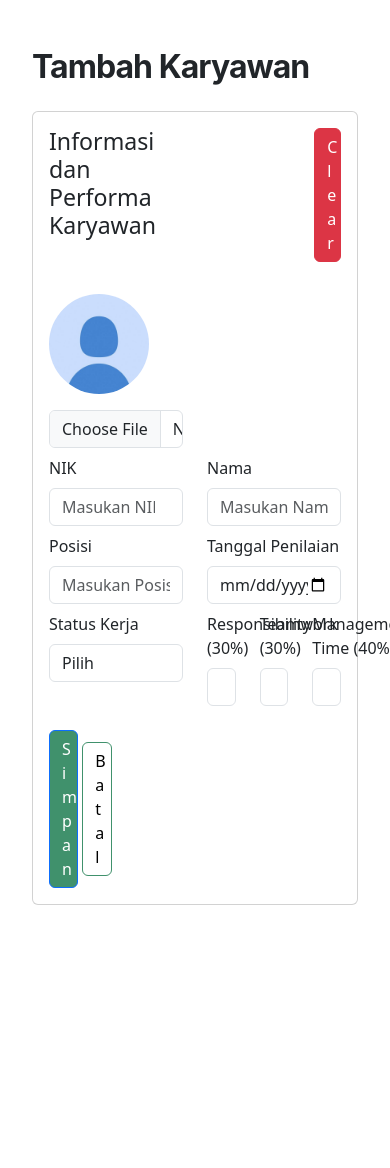
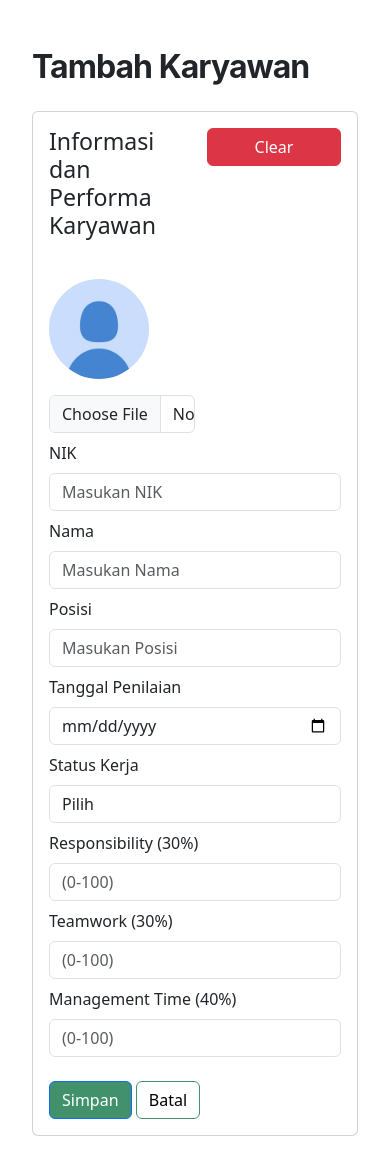
Before and after one commit to Rinkuu253/praktek-web-uts, a PHP site: page /tambah-performance.php in a window 390 px wide; the page is wider, and only the part inside the window is pictured. Before the commit the page ends 905 px from the top of that part, so only its background shows below. Run offline with PHP 8.4, Linux system fonts and the light colour scheme.

Commit message:
jadiin tambah performance mobile friendly

```diff
--- a/tambah-performance.php
+++ b/tambah-performance.php
@@ -101,49 +101,48 @@
                                 <div class="col-6">
                                     <h3>Informasi dan Performa Karyawan</h3>
                                 </div>
-                                <div class="col-6 d-flex justify-content-end">
-                                    <div class="btn btn-danger" style="width:20%" data-bs-toggle="modal" data-bs-target="#modalClear">
-                                        Clear
+                                <div class="col-6">
+                                    <div class="d-flex justify-content-end">
+                                        <div class="btn btn-danger" style="width:100%; max-width:150px" data-bs-toggle="modal" data-bs-target="#modalClear">
+                                            Clear
+                                        </div>
                                     </div>
                                 </div>
                             </div>
                             <div class="row mt-4">
-                                <div class="col-6 form-input mt-2">
+                                <div class="col-12 form-input mt-2">
                                     <img src="images/defaultProfile.jpg" alt="No Image" id="previewFoto" class="img-fluid rounded-circle" style="width: 100px; height: 100px;">
 
                                     <div class="mt-3">
-                                        <input class="form-control inputForm" type="file" placeholder="Pilih Foto" id="inputFoto" name="inputFoto" accept="image/*" required>
+                                        <input class="form-control inputForm" type="file" placeholder="Pilih Foto" id="inputFoto" name="inputFoto" accept="image/*" style="max-width:50%;" required>
                                     </div>
 
                                 </div>
-                                <div class="col-6 form-input mt-2">
-
-                                </div>
-                                <div class="col-6 form-input mt-2">
+                                <div class="col-12 col-sm-6 form-input mt-2">
                                     <label>
                                         NIK
                                     </label>
                                     <input class="form-control inputForm mt-2" name="nik" id="nik" placeholder="Masukan NIK" type="number" required />
                                 </div>
-                                <div class="col-6 form-input mt-2">
+                                <div class="col-12 col-sm-6 form-input mt-2">
                                     <label>
                                         Nama
                                     </label>
                                     <input class="form-control inputForm mt-2" name="nama" id="nama" placeholder="Masukan Nama" type="text" required />
                                 </div>
-                                <div class="col-6 form-input mt-2">
+                                <div class="col-12 col-sm-6 form-input mt-2">
                                     <label>
                                         Posisi
                                     </label>
                                     <input class="form-control inputForm mt-2" name="posisi" id="posisi" placeholder="Masukan Posisi" type="text" required />
                                 </div>
-                                <div class="col-6 form-input mt-2">
+                                <div class="col-12 col-sm-6 form-input mt-2">
                                     <label>
                                         Tanggal Penilaian
                                     </label>
                                     <input class="form-control inputForm mt-2" name="tglPenilaian" id="tglPenilaian" placeholder="Masukan Tanggal" type="date" required />
                                 </div>
-                                <div class="col-6 form-input mt-2">
+                                <div class="col-12 col-sm-6 form-input mt-2">
                                     <label>
                                         Status Kerja
                                     </label>
@@ -159,31 +158,31 @@
                                         </option>
                                     </select>
                                 </div>
-                                <div class="col-2 form-input mt-2">
+                                <div class="col-12 col-xxl-2 col-sm-6 form-input mt-2">
                                     <label>
                                         Responsibility (30%)
                                     </label>
                                     <input class="form-control inputForm mt-2" name="responsibility" id="responsibility" placeholder="(0-100)" type="number" required min="0" max="100" />
                                 </div>
-                                <div class="col-2 form-input mt-2">
+                                <div class="col-12 col-xxl-2 col-sm-6 form-input mt-2">
                                     <label>
                                         Teamwork (30%)
                                     </label>
                                     <input class="form-control inputForm mt-2" name="teamwork" id="teamwork" placeholder="(0-100)" type="number" required min="0" max="100" />
                                 </div>
-                                <div class="col-2 form-input mt-2">
+                                <div class="col-12 col-xxl-2 col-sm-6 form-input mt-2">
                                     <label>
                                         Management Time (40%)
                                     </label>
                                     <input min="0" max="100" class="form-control inputForm mt-2" name="management" id="management" placeholder="(0-100)" type="number" required min="0" max="100" />
                                 </div>
                             </div>
-                            <div class="tab mt-4">
-                                <div class="btn btn-primary" style="background-color:#40916C;width:10%;" data-bs-toggle="modal" data-bs-target="#modalSimpan">
+                            <div class="mt-4">
+                                <div class="btn btn-primary" style="background-color:#40916C;" data-bs-toggle="modal" data-bs-target="#modalSimpan">
                                     Simpan
                                 </div>
                                 <a href="performance.php" target="_self">
-                                    <div class="btn btn-primary" style="background-color:white;width:10%;border:2;border-color:#40916C;color:black;">
+                                    <div class="btn btn-primary" style="background-color:white;border:2;border-color:#40916C;color:black;">
                                         Batal
                                     </div>
                                 </a>
```
